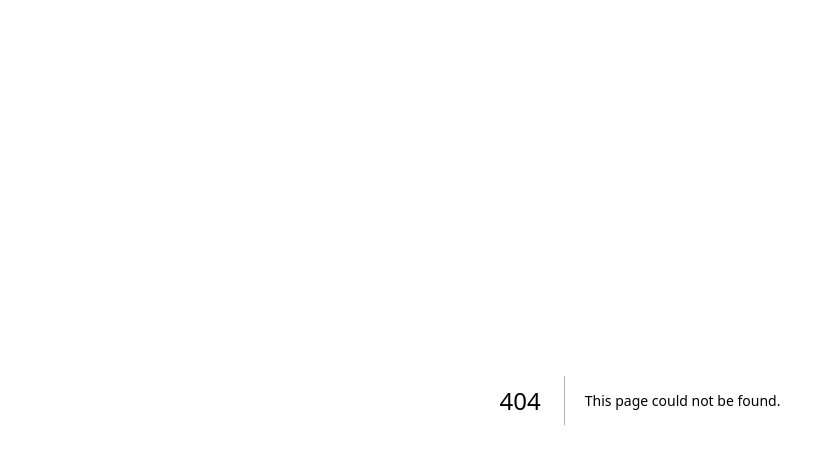
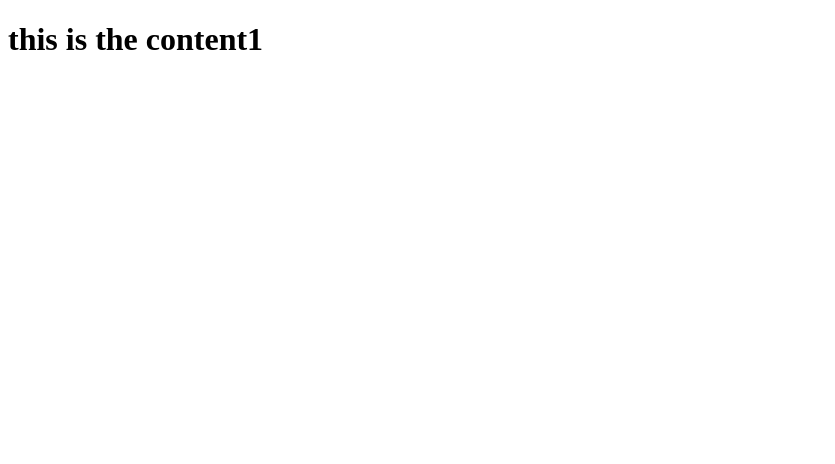
Before and after one commit to maheshpawar3819/NextJs, a Next.js app in the folder routing-concept/: page /contents/content1 in a window 1280 px wide. Before the commit this address had no page. Shown: the top 464 px of the page, without its empty margins (0-835 px from the left). Built offline with nearby package versions, Linux system fonts and the light colour scheme.

Commit message:
add code

```diff
--- /dev/null
+++ b/routing-concept/src/app/contents/content1/page.tsx
@@ -0,0 +1,3 @@
+export default function Content1() {
+    return <h1>this is the content1</h1>
+}
--- /dev/null
+++ b/routing-concept/src/app/contents/content2/page.tsx
@@ -0,0 +1,3 @@
+export default function Content2() {
+    return <h2>This is the content2</h2>
+}
--- /dev/null
+++ b/routing-concept/src/app/contents/page.tsx
@@ -0,0 +1,3 @@
+export default function Contents() {
+    return <h1>My Content</h1>
+}
```
